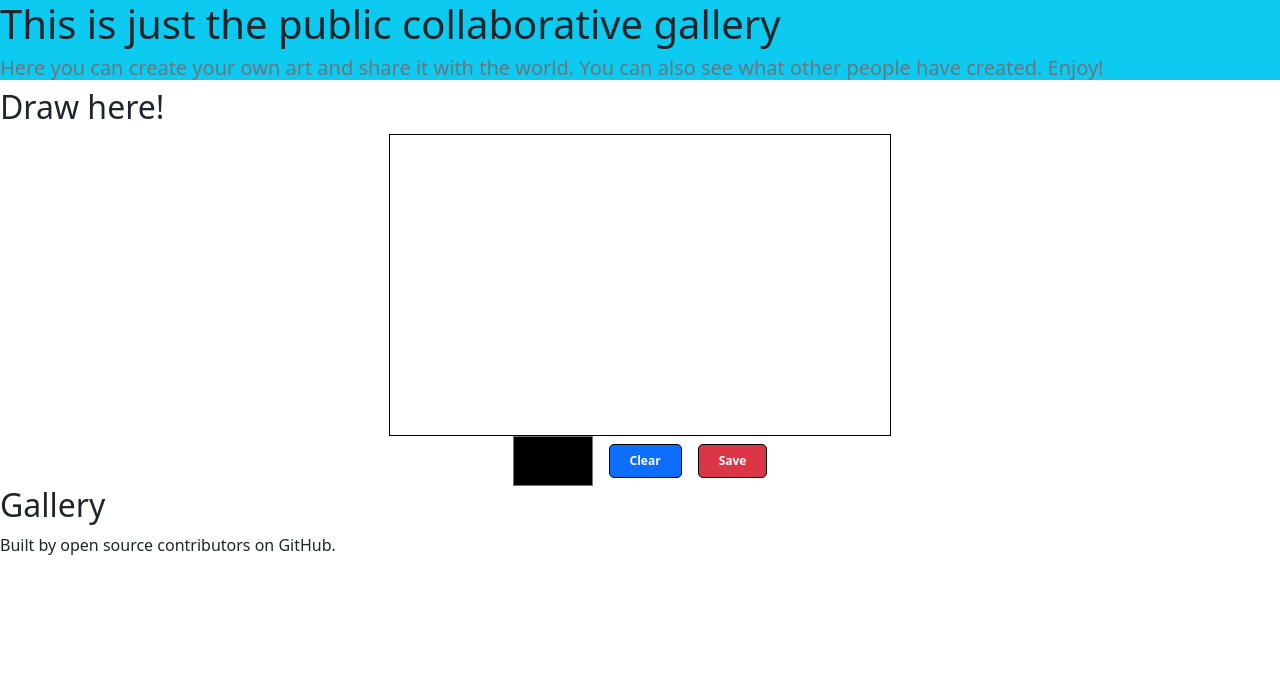
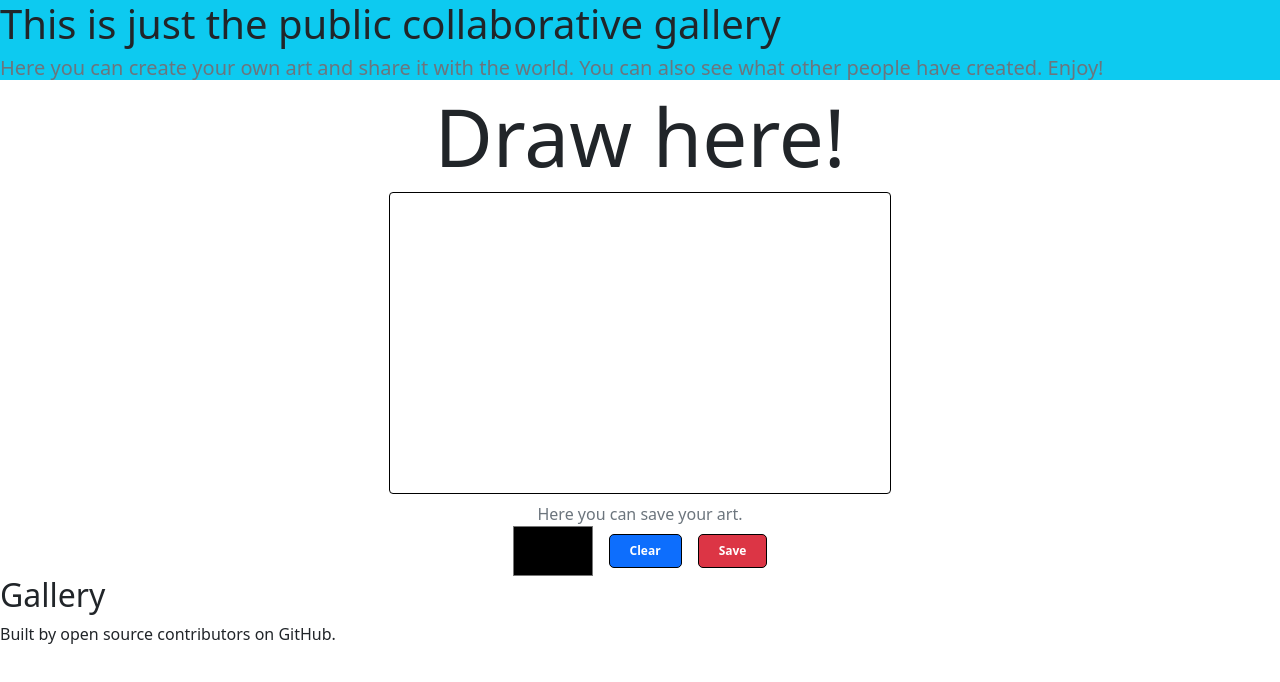
Before and after one commit to ChristianECG/ThePublicGallery, a plain HTML site: page index.html in a window 1280 px wide. Drawn offline with nearby package versions, Linux system fonts and the light colour scheme; some packages are replaced by stand-ins of ours; no server answers; a script that the page names is missing.

Commit message:
Update index.html
Agregamos tamaños, colores y textos

```diff
--- a/index.html
+++ b/index.html
@@ -21,8 +21,9 @@
 		</header>
 		<main>
 			<section id="drawer">
-				<h2>Draw here!</h2>
-				<canvas id="canvas" width="500" height="300"></canvas>
+				<h2 class="d-flex justify-content-center display-1">Draw here!</h2>
+				<canvas class="figure-img img-fluid rounded" id="canvas" width="500" height="300"></canvas>
+				<figcaption class="d-flex justify-content-center text-muted">Here you can save your art.</figcaption>
 				<div id="controls">
 					<input type="color" id="color" />
 					<button class="badge bg-primary text-wrap" id="clear">Clear</button>
```
